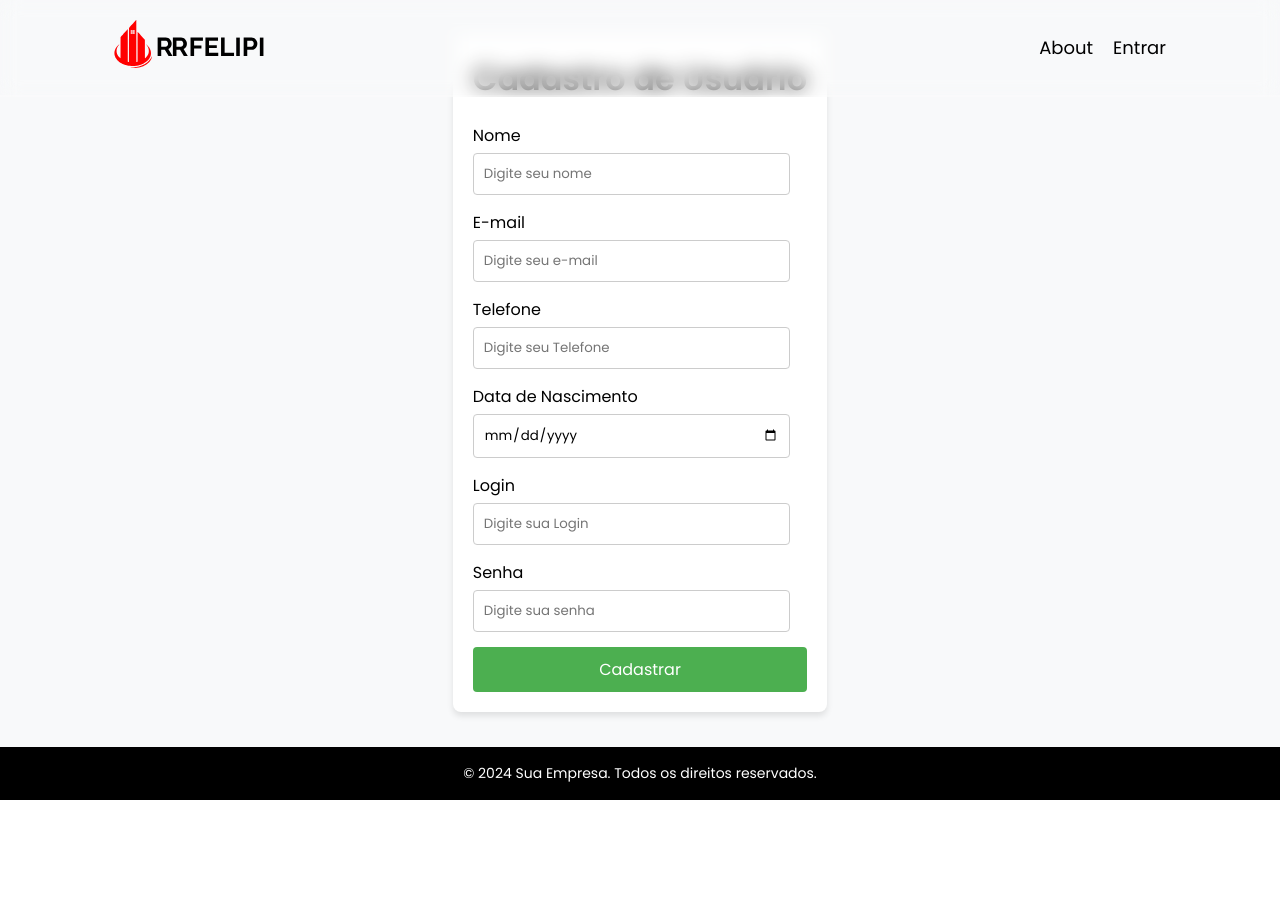
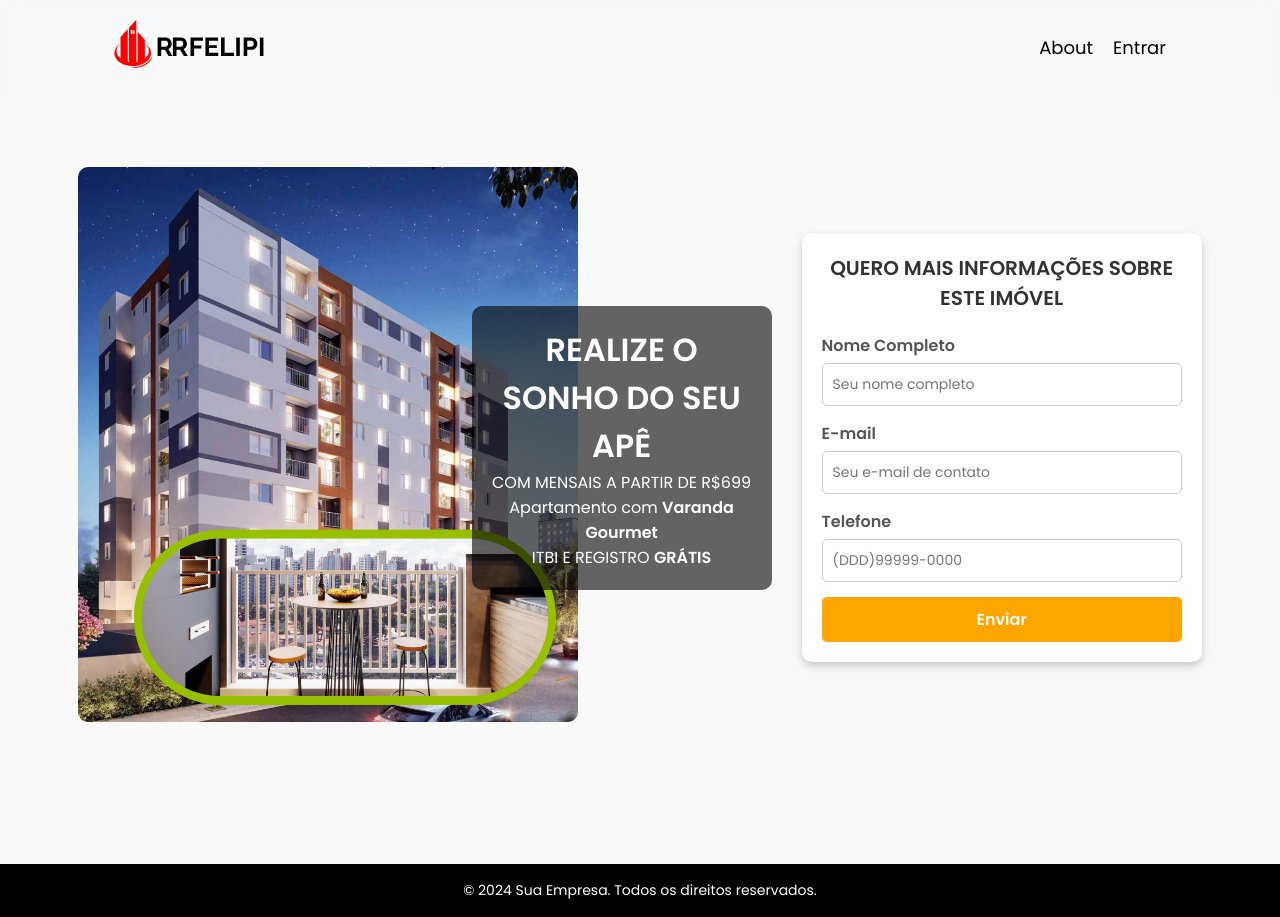
Before and after one commit to rodried23/RRFelipi, a Vue app: page /Cadastro in a window 1280 px wide. Before the commit the page ends 800 px from the top, so only its background shows below. Built offline with nearby package versions, Linux system fonts and the light colour scheme.

Commit message:
Alteração na tela de cadastro

```diff
--- a/src/views/Cadastro.vue
+++ b/src/views/Cadastro.vue
@@ -1,48 +1,63 @@
 <template>
-  <body>
-    <div class="cadastro">
-      <h1>Cadastro de Usuário</h1>
+  <div class="cadastro-container">
+
+    <div class="content">
+      <!-- Coluna da Imagem -->
+      <div class="image-section">
+        <img src="../assets/banner.png" alt="Imagem do imóvel" class="banner-img" />
+         <!-- Coluna do Banner -->
+      <div class="banner-text">
+          <h1>REALIZE O SONHO DO SEU APÊ</h1>
+          <p>COM MENSAIS A PARTIR DE R$699</p>
+          <p>Apartamento com <b>Varanda Gourmet</b></p>
+          <span>ITBI E REGISTRO <b>GRÁTIS</b></span>
+        </div>
+      </div>
+
+
+
+      <!-- Coluna do Formulário -->
+      <div class="form-section">
+        <h2>QUERO MAIS INFORMAÇÕES SOBRE ESTE IMÓVEL</h2>
         <form @submit.prevent="handleSubmit">
           <div class="form-group">
-          <label for="nome">Nome</label>
-          <input type="text" id="nome" v-model="form.nome" placeholder="Digite seu nome" required />
+            <label for="nome">Nome Completo</label>
+            <input
+              id="nome"
+              v-model="form.nome"
+              type="text"
+              placeholder="Seu nome completo"
+              required
+            />
           </div>
 
           <div class="form-group">
             <label for="email">E-mail</label>
-          <input type="email" id="email" v-model="form.email" placeholder="Digite seu e-mail" required />
+            <input
+              id="email"
+              v-model="form.email"
+              type="email"
+              placeholder="Seu e-mail de contato"
+              required
+            />
           </div>
 
           <div class="form-group">
             <label for="telefone">Telefone</label>
-          <input type="telefone" id="telefone" v-model="form.telefone" placeholder="Digite seu Telefone" required />
-        </div>
-
-        <div class="form-group">
-  <label for="dataNascimento">Data de Nascimento</label>
             <input
-    type="date"
-    id="dataNascimento"
-    v-model="form.dataNascimento"
-    placeholder="Selecione a data de nascimento"
+              id="telefone"
+              v-model="form.telefone"
+              type="text"
+              placeholder="(DDD)99999-0000"
               required
             />
           </div>
 
-
-        <div class="form-group">
-          <label for="login">Login</label>
-          <input type="login" id="login" v-model="form.login" placeholder="Digite sua Login" required />
-        </div>
-
-        <div class="form-group">
-          <label for="senha">Senha</label>
-          <input type="password" id="senha" v-model="form.senha" placeholder="Digite sua senha" required />
-        </div>
-        <button type="submit">Cadastrar</button>
+          <button type="submit" class="btn-enviar">Enviar</button>
         </form>
       </div>
-  </body>
+    </div>
+  </div>
 </template>
 
 <script>
@@ -55,96 +70,137 @@ export default {
         nome: "",
         email: "",
         telefone: "",
-      dataNascimento: "",
-      login: "",
-      senha: ""
       },
-    apiEndpoint: "https://localhost:7183/api/Clientes" // URL correta da API
+      apiEndpoint: "https://localhost:7183/api/Clientes", // Ajuste para sua API
     };
   },
-
   methods: {
     async handleSubmit() {
       try {
         const response = await axios.post(this.apiEndpoint, this.form);
 
-      if (response.status === 200 || response.status === 201) {
+        if (response.status === 200) {
           alert(`Usuário ${this.form.nome} cadastrado com sucesso!`);
-        console.log("Resposta do Servidor:", response.data);
-        // Limpar formulário após cadastro
+          // Limpar formulário
           this.form = {
             nome: "",
             email: "",
             telefone: "",
-          dataNascimento: "",
-          login: "",
-          senha: ""
           };
         }
       } catch (error) {
-      console.error("Erro ao cadastrar usuário:", error);
-      alert("Erro ao cadastrar usuário. Tente novamente mais tarde.");
+        console.error("Erro ao enviar o formulário:", error);
+        alert("Erro ao cadastrar usuário. Tente novamente.");
       }
-  }
-}
-
+    },
+  },
 };
 </script>
 
-
 <style scoped>
-body {
-  font-family: "Poppins", sans-serif;
-  margin: 0;
-  height: 76vh;
+/* Estilos gerais */
+.cadastro-container {
+  width: 100%;
+  margin: 0 auto;
+  margin-top: 2.55%;
+  font-family: Arial, sans-serif;
   display: flex;
   justify-content: center;
   align-items: center;
-  background-color: #f3f4f6;
+  min-height: 100vh; /* Para centralizar verticalmente */
+  background-color: #f9f9f9;
 }
 
-.cadastro {
-  background: #ffffff;
+/* Conteúdo principal */
+.content {
+  display: flex; /* Flexbox para alinhar as colunas */
+  justify-content: space-between; /* Espaço entre as colunas */
+  align-items: center;
+  width: 90%; /* Reduzir largura para dar espaçamento nas laterais */
+  max-width: 1200px; /* Limita a largura máxima */
+  gap: 20px; /* Espaçamento entre a imagem e o formulário */
+}
+
+/* Coluna da imagem */
+.image-section {
+  flex: 1; /* Faz a coluna ocupar o espaço restante */
+  display: z;
+  flex-direction: column;
+  align-items: center;
+  justify-content: center;
+  position: relative;
+}
+
+.banner-img {
+  width: 100%; /* Imagem ocupa toda a largura disponível */
+  max-width: 500px; /* Limite da largura máxima */
+  height: auto;
+  border-radius: 10px;
+}
+
+.banner-text {
+  position: absolute;
+  top: 50%; /* Centraliza verticalmente */
+  right: 10px; /* Ajusta o alinhamento para a direita */
+  transform: translateY(-50%); /* Centraliza o texto em relação ao eixo Y */
+  background: rgba(0, 0, 0, 0.6); /* Fundo semi-transparente */
+  color: white;
   padding: 20px;
-  border-radius: 8px;
-  box-shadow: 0 4px 6px rgba(0, 0, 0, 0.1);
-  max-width: 400px;
-  width: 100%;
+  border-radius: 10px;
+  width: 300px; /* Define largura fixa */
+  text-align: center;
 }
-h1 {
+
+/* Coluna do formulário */
+.form-section {
+  flex: 1; /* Faz a coluna ocupar o espaço restante */
+  max-width: 400px; /* Limita a largura máxima */
+  background: #fff;
+  padding: 20px;
+  border-radius: 10px;
+  box-shadow: 0 4px 8px rgba(0, 0, 0, 0.2);
+}
+
+.form-section h2 {
   text-align: center;
+  margin-bottom: 20px;
+  font-size: 20px;
   color: #333;
-  margin-bottom: 20px;
 }
 
 .form-group {
   margin-bottom: 15px;
 }
 
-label {
+.form-group label {
   display: block;
   margin-bottom: 5px;
+  font-weight: bold;
+  color: #555;
 }
 
-input {
-  width: 95%;
+.form-group input {
+  width: 100%;
   padding: 10px;
   border: 1px solid #ccc;
-  border-radius: 4px;
+  border-radius: 5px;
+  font-size: 14px;
 }
 
-button {
+.btn-enviar {
   width: 100%;
   padding: 10px;
-  background-color: #4caf50;
+  background-color: orange;
   color: white;
   border: none;
-  border-radius: 4px;
+  border-radius: 5px;
   font-size: 16px;
   cursor: pointer;
+  font-weight: bold;
 }
 
-button:hover {
-  background-color: #45a049;
+.btn-enviar:hover {
+  background-color: darkorange;
 }
+
 </style>
```
Also changed, not shown: src/assets/banner.png (added). Lines whose indentation alone changed are shown as unchanged.
